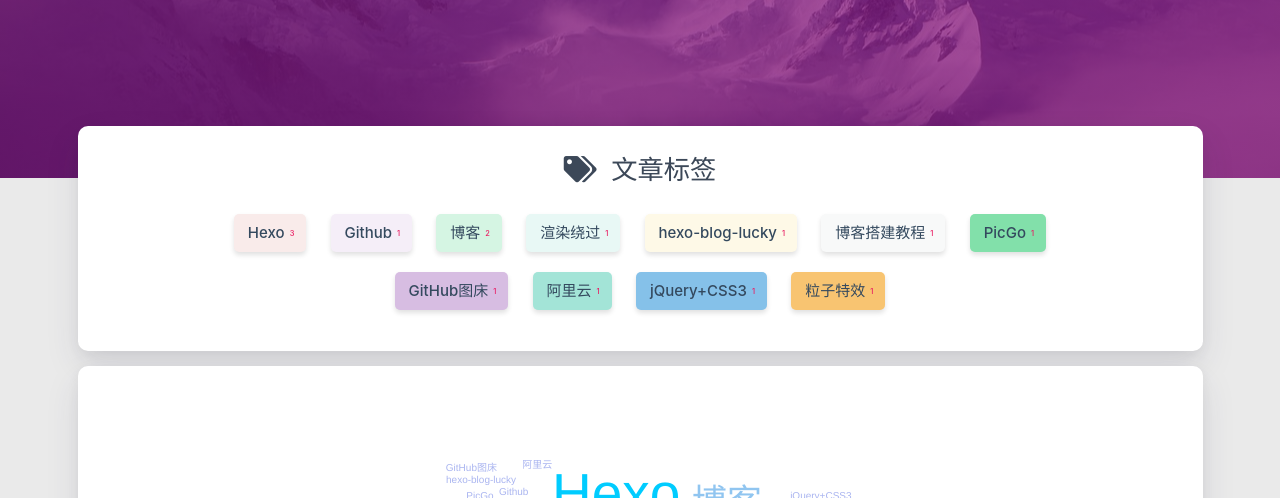
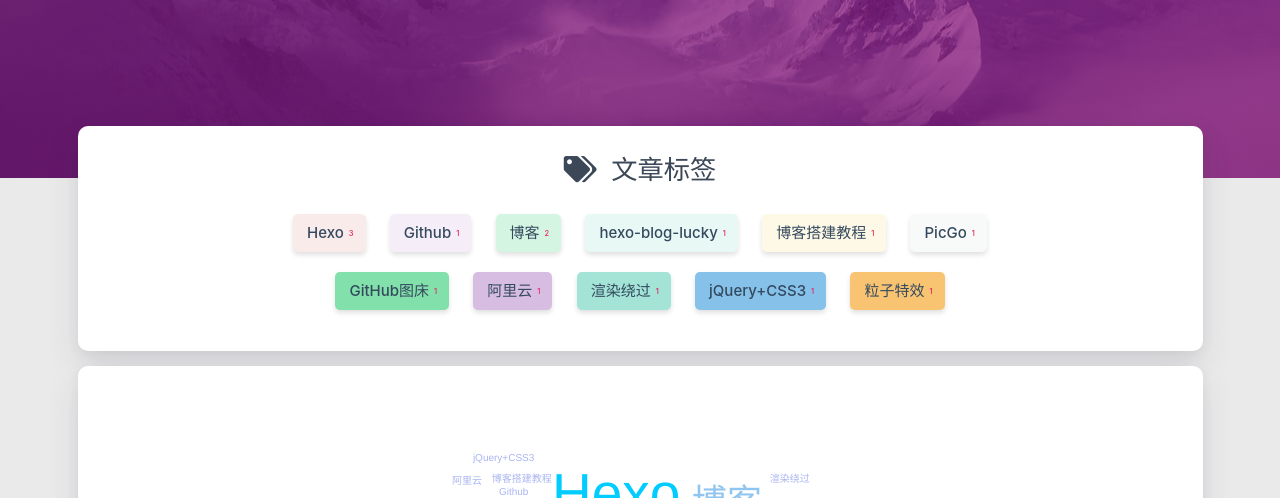
Before and after one commit to POISON-Biao/POISON-Biao.github.io, a plain HTML site: page tags/index.html in a window 1280 px wide. Shown: the part 302-800 px from the top of the page. Drawn offline with nearby package versions, Linux system fonts and the light colour scheme; some packages are replaced by stand-ins of ours; no server answers; a script that the page names is missing.

Commit message:
Site updated: 2023-06-18 20:32:35

```diff
--- a/tags/index.html
+++ b/tags/index.html
@@ -388,19 +388,10 @@
                 </a>
 
 
-                <a href="/tags/%E6%B8%B2%E6%9F%93%E7%BB%95%E8%BF%87/" title="渲染绕过: 1">
-                    <span class="chip center-align waves-effect waves-light
-                             chip-default "
-                            data-tagname="渲染绕过" style="background-color: #E8F8F5;">渲染绕过
-                        <span class="tag-length">1</span>
-                    </span>
-                </a>
-
-
                 <a href="/tags/hexo-blog-lucky/" title="hexo-blog-lucky: 1">
                     <span class="chip center-align waves-effect waves-light
                              chip-default "
-                            data-tagname="hexo-blog-lucky" style="background-color: #FEF9E7;">hexo-blog-lucky
+                            data-tagname="hexo-blog-lucky" style="background-color: #E8F8F5;">hexo-blog-lucky
                         <span class="tag-length">1</span>
                     </span>
                 </a>
@@ -409,7 +400,7 @@
                 <a href="/tags/%E5%8D%9A%E5%AE%A2%E6%90%AD%E5%BB%BA%E6%95%99%E7%A8%8B/" title="博客搭建教程: 1">
                     <span class="chip center-align waves-effect waves-light
                              chip-default "
-                            data-tagname="博客搭建教程" style="background-color: #F8F9F9;">博客搭建教程
+                            data-tagname="博客搭建教程" style="background-color: #FEF9E7;">博客搭建教程
                         <span class="tag-length">1</span>
                     </span>
                 </a>
@@ -418,7 +409,7 @@
                 <a href="/tags/PicGo/" title="PicGo: 1">
                     <span class="chip center-align waves-effect waves-light
                              chip-default "
-                            data-tagname="PicGo" style="background-color: #82E0AA;">PicGo
+                            data-tagname="PicGo" style="background-color: #F8F9F9;">PicGo
                         <span class="tag-length">1</span>
                     </span>
                 </a>
@@ -427,7 +418,7 @@
                 <a href="/tags/GitHub%E5%9B%BE%E5%BA%8A/" title="GitHub图床: 1">
                     <span class="chip center-align waves-effect waves-light
                              chip-default "
-                            data-tagname="GitHub图床" style="background-color: #D7BDE2;">GitHub图床
+                            data-tagname="GitHub图床" style="background-color: #82E0AA;">GitHub图床
                         <span class="tag-length">1</span>
                     </span>
                 </a>
@@ -436,7 +427,16 @@
                 <a href="/tags/%E9%98%BF%E9%87%8C%E4%BA%91/" title="阿里云: 1">
                     <span class="chip center-align waves-effect waves-light
                              chip-default "
-                            data-tagname="阿里云" style="background-color: #A3E4D7;">阿里云
+                            data-tagname="阿里云" style="background-color: #D7BDE2;">阿里云
+                        <span class="tag-length">1</span>
+                    </span>
+                </a>
+
+
+                <a href="/tags/%E6%B8%B2%E6%9F%93%E7%BB%95%E8%BF%87/" title="渲染绕过: 1">
+                    <span class="chip center-align waves-effect waves-light
+                             chip-default "
+                            data-tagname="渲染绕过" style="background-color: #A3E4D7;">渲染绕过
                         <span class="tag-length">1</span>
                     </span>
                 </a>
@@ -483,7 +483,7 @@
 <script type="text/javascript">
 
 
-    $('#tag-wordcloud').jQCloud([{"text":"Hexo","weight":3,"link":"/tags/Hexo/"},{"text":"Github","weight":1,"link":"/tags/Github/"},{"text":"博客","weight":2,"link":"/tags/博客/"},{"text":"渲染绕过","weight":1,"link":"/tags/渲染绕过/"},{"text":"hexo-blog-lucky","weight":1,"link":"/tags/hexo-blog-lucky/"},{"text":"博客搭建教程","weight":1,"link":"/tags/博客搭建教程/"},{"text":"PicGo","weight":1,"link":"/tags/PicGo/"},{"text":"GitHub图床","weight":1,"link":"/tags/GitHub图床/"},{"text":"阿里云","weight":1,"link":"/tags/阿里云/"},{"text":"jQuery+CSS3","weight":1,"link":"/tags/jQuery-CSS3/"},{"text":"粒子特效","weight":1,"link":"/tags/粒子特效/"}], {
+    $('#tag-wordcloud').jQCloud([{"text":"Hexo","weight":3,"link":"/tags/Hexo/"},{"text":"Github","weight":1,"link":"/tags/Github/"},{"text":"博客","weight":2,"link":"/tags/博客/"},{"text":"hexo-blog-lucky","weight":1,"link":"/tags/hexo-blog-lucky/"},{"text":"博客搭建教程","weight":1,"link":"/tags/博客搭建教程/"},{"text":"PicGo","weight":1,"link":"/tags/PicGo/"},{"text":"GitHub图床","weight":1,"link":"/tags/GitHub图床/"},{"text":"阿里云","weight":1,"link":"/tags/阿里云/"},{"text":"渲染绕过","weight":1,"link":"/tags/渲染绕过/"},{"text":"jQuery+CSS3","weight":1,"link":"/tags/jQuery-CSS3/"},{"text":"粒子特效","weight":1,"link":"/tags/粒子特效/"}], {
         autoResize: true
     });
 </script>
```
Also changed, not shown: about/index.html (+7 -7 lines), tags/GitHub图床/index.html (+14 -14 lines), tags/Github/index.html (+14 -14 lines), tags/Hexo/index.html (+14 -14 lines), tags/PicGo/index.html (+14 -14 lines), tags/hexo-blog-lucky/index.html (+14 -14 lines), tags/jQuery-CSS3/index.html (+14 -14 lines), tags/博客/index.html (+14 -14 lines), tags/博客搭建教程/index.html (+14 -14 lines), tags/渲染绕过/index.html (+14 -14 lines), tags/粒子特效/index.html (+14 -14 lines), tags/阿里云/index.html (+14 -14 lines).
